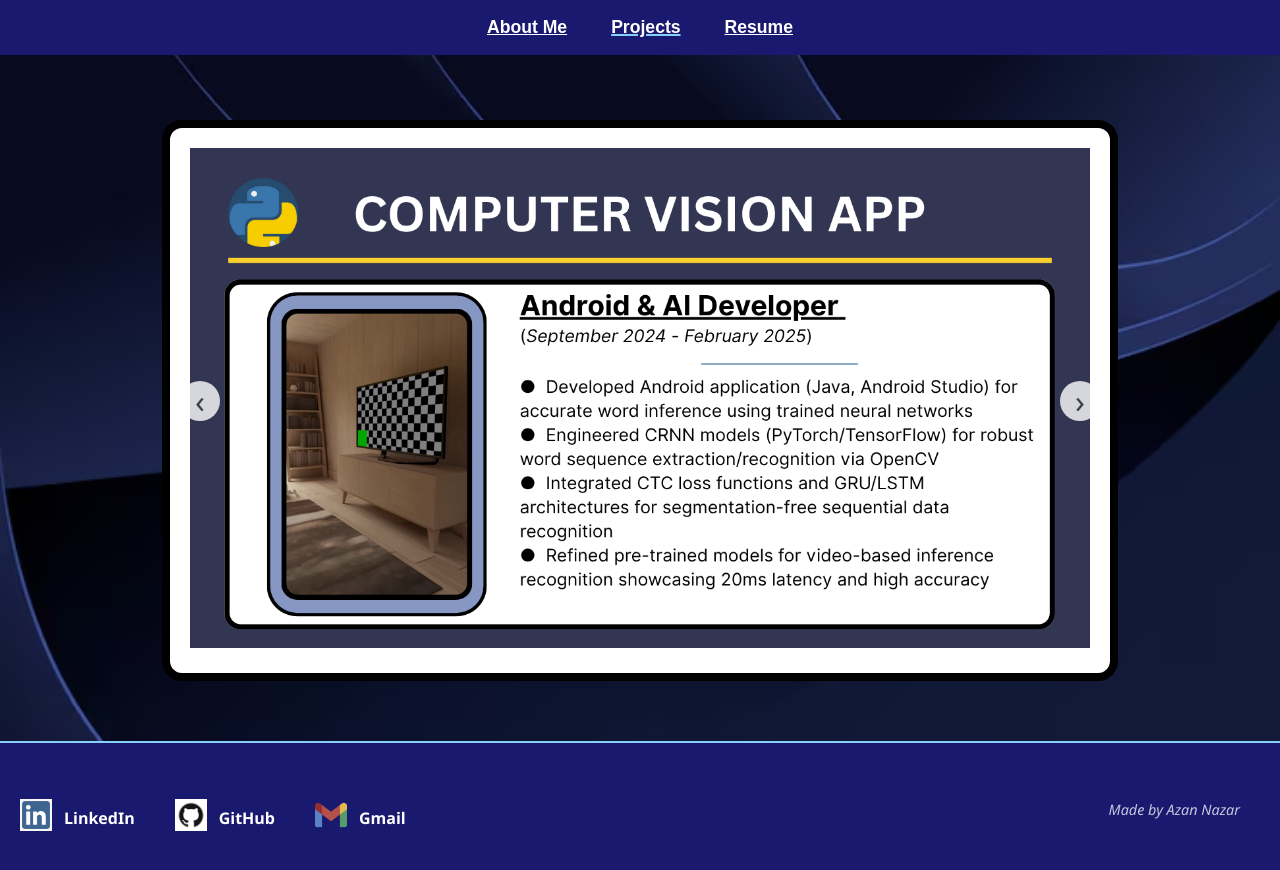
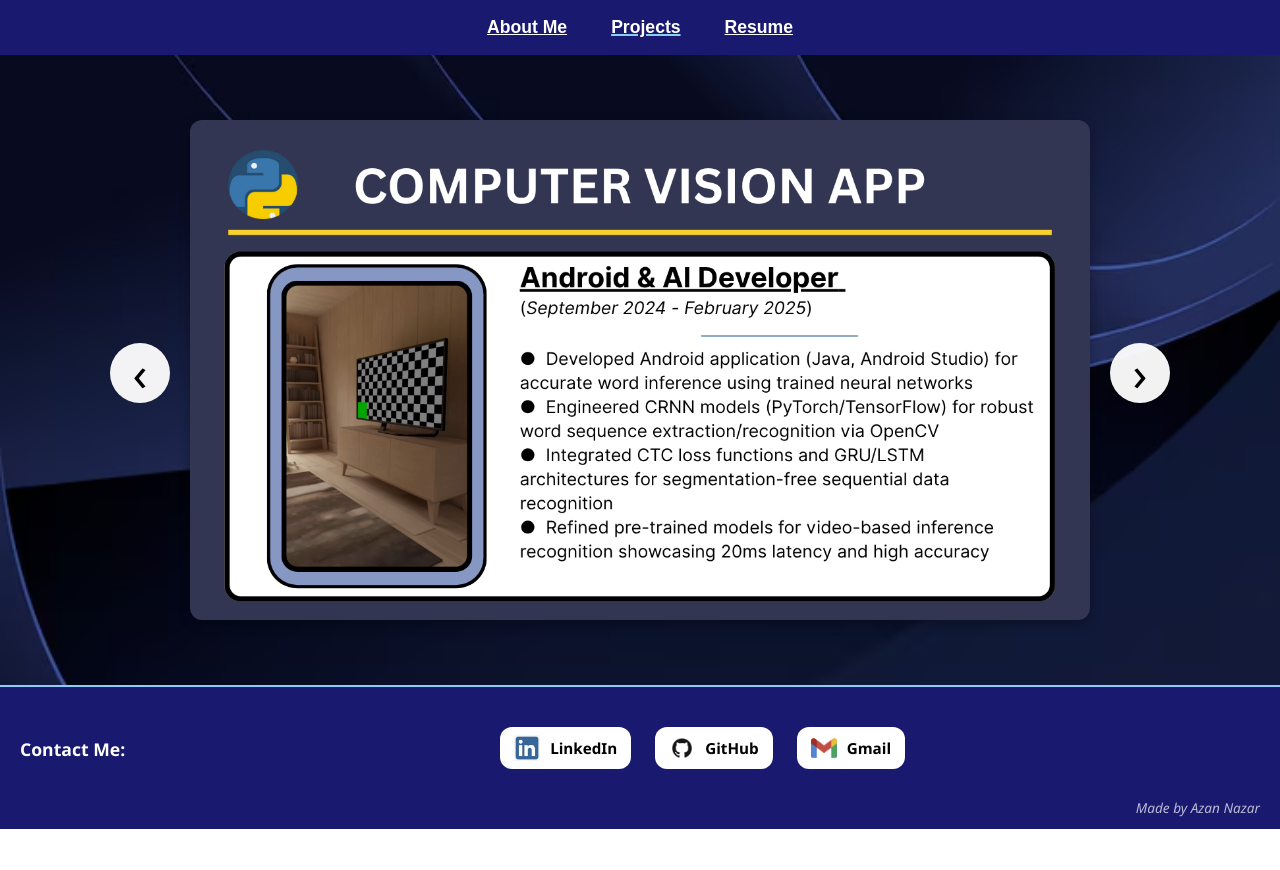
Before and after one commit to Zaniboy987/Zaniboy987.github.io, a plain HTML site: page projects.html in a window 1280 px wide. After the commit the page ends 829 px from the top, so only its background shows below. Drawn offline with Linux system fonts and the light colour scheme.

Commit message:
added more slides to projects and enhanced footer

```diff
--- a/css/style.css
+++ b/css/style.css
@@ -9,8 +9,9 @@ body {
   scroll-behavior: smooth;
 }
 
-/* Ensure scroll to top on refresh */
-html { scroll-behavior: auto; }
+html {
+  scroll-behavior: auto;
+}
 
 /* ==== HEADER (auto-hide) ==== */
 header {
@@ -22,131 +23,185 @@ header {
   z-index: 999;
   transition: transform 0.3s ease;
 }
-header.hidden { transform: translateY(-100%); }
+header.hidden {
+  transform: translateY(-100%);
+}
 
-.navbar { display: flex; justify-content: center; padding: 16px 0; }
-.navbar-container { display: flex; gap: 32px; }
+.navbar {
+  display: flex;
+  justify-content: center;
+  padding: 16px 0;
+}
+.navbar-container {
+  display: flex;
+  gap: 32px;
+}
 .nav-tab {
-  background: none; border: none;
-  font-size: 1.1em; font-weight: 600;
-  color: #fff; text-decoration: underline; cursor: pointer;
+  background: none;
+  border: none;
+  font-size: 1.1em;
+  font-weight: 600;
+  color: #fff;
+  text-decoration: underline;
+  cursor: pointer;
   transition: color 0.3s ease;
 }
-.nav-tab:hover, .nav-tab:focus { color: #87CEFA; }
-.nav-tab.active { text-decoration: underline 2px solid #87CEFA; }
+.nav-tab:hover,
+.nav-tab:focus {
+  color: #87CEFA;
+}
+.nav-tab.active {
+  text-decoration: underline 2px solid #87CEFA;
+}
 
 /* ==== SLIDES ==== */
 .slide {
   width: 1000px;
   max-width: 95%;
-  margin: 100px auto; /* so header doesn't cover */
+  margin: 100px auto;
 }
 .slide img {
-  width: 100%; display: block; border: none;
-  border-radius: 8px; box-shadow: 0 4px 12px rgba(0,0,0,0.3);
+  width: 100%;
+  display: block;
+  border-radius: 8px;
+  box-shadow: 0 4px 12px rgba(0, 0, 0, 0.3);
 }
 
 /* ==== PROJECTS CAROUSEL ==== */
 .carousel-container {
   position: relative;
-  width: 900px; max-width: 95%;
+  width: 900px;
+  max-width: 95%;
   margin: 120px auto 60px;
-  background: #fff;
-  border: 8px solid #000;
-  border-radius: 20px;
-  padding: 20px;
   text-align: center;
 }
 .carousel-container img {
-  width: 100%; max-height: 500px;
+  width: 100%;
+  max-height: 500px;
+  border-radius: 12px;
+  box-shadow: 0 4px 12px rgba(0, 0, 0, 0.3);
 }
 .carousel-arrow {
-  position: absolute; top: 50%;
-  font-size: 2rem; color: rgba(0,0,0,0.7);
-  background: rgba(255,255,255,0.8);
-  border-radius: 50%; width: 40px; height: 40px;
-  line-height: 40px; cursor: pointer;
+  position: absolute;
+  top: 50%;
+  font-size: 3rem;
+  color: #000;
+  background: rgba(255, 255, 255, 0.95);
+  border-radius: 50%;
+  width: 60px;
+  height: 60px;
+  line-height: 60px;
+  text-align: center;
+  cursor: pointer;
+  transform: translateY(-50%);
   user-select: none;
-  transform: translateY(-50%);
+  z-index: 1;
 }
-.carousel-arrow.left { left: 10px; }
-.carousel-arrow.right { right: 10px; }
+.carousel-arrow.left {
+  left: -80px;
+}
+.carousel-arrow.right {
+  right: -80px;
+}
+@media screen and (max-width: 768px) {
+  .carousel-arrow.left {
+    left: 10px;
+  }
+  .carousel-arrow.right {
+    right: 10px;
+  }
+}
 
 /* ==== RESUME BUTTONS ==== */
 .resume-container {
-  max-width: 900px; margin: 120px auto; padding: 20px;
+  max-width: 900px;
+  margin: 120px auto;
+  padding: 20px;
 }
 .btn {
-  display: inline-block; padding: 12px 24px;
+  display: inline-block;
+  padding: 12px 24px;
   margin: 10px;
-  font-size: 1em; font-weight: 600;
-  color: #fff; background: #007acc;
-  border: none; border-radius: 6px;
+  font-size: 1em;
+  font-weight: 600;
+  color: #fff;
+  background: #007acc;
+  border: none;
+  border-radius: 6px;
   text-decoration: none;
   transition: background 0.3s ease;
 }
-.btn:hover { background: #005fa3; }
+.btn:hover {
+  background: #005fa3;
+}
 
 /* ==== FOOTER ==== */
 .footer {
   background: #191970;
   color: #fff;
-  padding: 40px 20px;
+  padding: 40px 20px 60px;
   border-top: 2px solid #87CEFA;
   display: flex;
   justify-content: space-between;
   flex-wrap: wrap;
-  align-items: center;
+  align-items: flex-start;
+  position: relative;
 }
-
+.footer-left-label {
+  font-weight: bold;
+  font-size: 1.1em;
+  margin-top: 10px;
+  margin-right: 20px;
+}
 .footer-icons {
   display: flex;
-  align-items: center;
-  gap: 40px;
-  margin-top: 16px;
+  gap: 24px;
+  flex-wrap: wrap;
+  justify-content: center;
+  flex: 1;
 }
-
 .footer-item {
   display: flex;
   align-items: center;
-  gap: 12px;
+  gap: 10px;
+  background: white;
+  color: #000;
+  border-radius: 12px;
+  padding: 8px 14px;
+  text-decoration: none;
+  transition: transform 0.3s ease, background 0.3s ease;
 }
-
+.footer-item:hover {
+  background: #f0f0f0;
+  transform: translateY(-2px);
+}
 .footer-item img {
-  width: 32px;
-  height: 32px;
-  filter: grayscale(40%);
-  transition: filter 0.3s ease, transform 0.3s ease;
+  width: 26px;
+  height: 26px;
+  filter: grayscale(30%);
 }
-
-.footer-item a:hover img {
-  filter: grayscale(0);
-  transform: scale(1.1);
-}
-
 .footer-item span {
   font-weight: 600;
-  font-size: 1em;
+  font-size: 0.95em;
 }
-
 .footer-trademark {
-  margin-left: auto;
-  font-size: 0.9em;
+  position: absolute;
+  bottom: 12px;
+  right: 20px;
+  font-size: 0.85em;
   font-style: italic;
-  opacity: 0.75;
-  padding-right: 20px;
-  white-space: nowrap;
+  opacity: 0.7;
 }
-
 
 /* ==== ANIMATIONS ==== */
 .fade-in {
-  opacity: 0; transform: translateY(20px);
+  opacity: 0;
+  transform: translateY(20px);
   animation: fadeIn 1s ease forwards;
 }
-@keyframes fadeIn { to { opacity: 1; transform: translateY(0); } }
-
-/* ==== RESPONSIVE ==== */
-@media (max-width: 768px) {
-  .slide, .carousel-container { margin: 100px 10px; }
+@keyframes fadeIn {
+  to {
+    opacity: 1;
+    transform: translateY(0);
+  }
 }
--- a/projects.html
+++ b/projects.html
@@ -19,39 +19,46 @@
 
 <div class="carousel-container fade-in">
   <div class="carousel-arrow left" onclick="navigate(-1)">‹</div>
-  <img id="projectImage" src="assets/projects_1.png">
+  <img id="projectImage" src="assets/projects_1.png" alt="Project Slide">
   <div class="carousel-arrow right" onclick="navigate(1)">›</div>
 </div>
 
 <footer class="footer fade-in">
+  <div class="footer-left-label">Contact Me:</div>
   <div class="footer-icons">
-    <div class="footer-item">
-      <a href="https://linkedin.com/in/azan-nazar" target="_blank"><img src="images/linkedin.png" alt="LinkedIn"></a>
+    <a href="https://linkedin.com/in/azan-nazar" target="_blank" class="footer-item">
+      <img src="images/linkedin.png" alt="LinkedIn">
       <span>LinkedIn</span>
-    </div>
-    <div class="footer-item">
-      <a href="https://github.com/Zaniboy987" target="_blank"><img src="images/github.png" alt="GitHub"></a>
+    </a>
+    <a href="https://github.com/Zaniboy987" target="_blank" class="footer-item">
+      <img src="images/github.png" alt="GitHub">
       <span>GitHub</span>
-    </div>
-    <div class="footer-item">
-      <a href="mailto:nazarazan13@gmail.com"><img src="images/gmail.png" alt="Gmail"></a>
+    </a>
+    <a href="mailto:nazarazan13@gmail.com" class="footer-item">
+      <img src="images/gmail.png" alt="Gmail">
       <span>Gmail</span>
-    </div>
+    </a>
   </div>
   <div class="footer-trademark">Made by Azan Nazar</div>
 </footer>
 
+<script>
+  const projects = [
+    'assets/projects_1.png',
+    'assets/projects_2.png',
+    'assets/projects_3.png',
+    'assets/projects_3.png',
+    'assets/projects_3.png'
+  ];
+  let idx = 0;
 
-<script>
-  const projects = ['assets/projects_1.png','assets/projects_2.png','assets/projects_3.png'];
-  let idx = 0;
   function navigate(dir) {
     idx = (idx + dir + projects.length) % projects.length;
     document.getElementById('projectImage').src = projects[idx];
   }
-  window.addEventListener('DOMContentLoaded', () => window.scrollTo(0,0));
-  // header hide behavior
-  let header = document.querySelector('header');
+
+  window.addEventListener('DOMContentLoaded', () => window.scrollTo(0, 0));
+  const header = document.querySelector('header');
   window.addEventListener('scroll', () => {
     header.classList.toggle('hidden', window.scrollY > 100);
   });
```
Also changed, not shown: index.html (+18 -17 lines).
